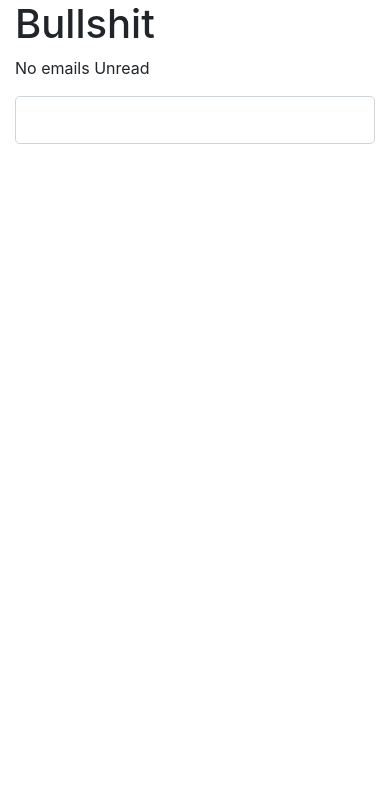
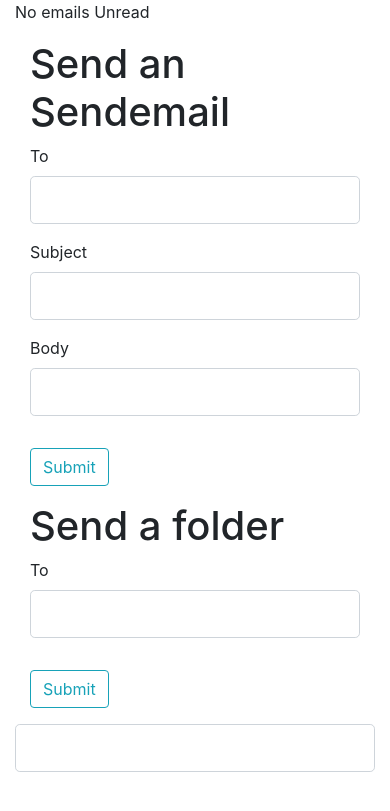
Before and after one commit to BLG-439/Assignment-1, a Flask app: template templates/loggedin.html in a window 390 px wide. Shown: the top 811 px of the page. Run offline with Flask 2, Linux system fonts and the light colour scheme; the template is opened without the code that fills it: values that come from a table or form of the project are taken from there, most other values are stand-ins (such as "Sample title", 1, 10 or a date in 2020); form fields are guessed from the names that the template uses; parts of the project's set-up code (start-up, migrations or seed data) failed here and were passed over; some libraries are stand-ins or nearby versions.

Commit message:
Sending email (Done)

```diff
--- a/READ_ME.txt
+++ b/READ_ME.txt
@@ -1,3 +1,5 @@
 - To enable audio autoplay feature:
     1. Go to chrome://flags/#autoplay-policy
     2. On "Autoplay policy" section select the "No user gesture is required" option
+
+Flask-Session
--- a/forms.py
+++ b/forms.py
@@ -6,3 +6,15 @@ class SignInForm(FlaskForm):
     email=StringField('Email', validators=[DataRequired()])
     password=PasswordField('Password', validators=[DataRequired()])
     submit=SubmitField('Sign in')
+
+
+class SendEmailForm(FlaskForm):
+    to=StringField('To', validators=[DataRequired()])
+    subject=StringField('Subject', validators=[DataRequired()])
+    body=StringField('Body', validators=[DataRequired()])
+    submit=SubmitField('Submit')
+
+
+class ReadFolderForm(FlaskForm):
+    folder=StringField('Folder Name', validators=[DataRequired()])
+    submit=SubmitField('Read')
--- a/main.py
+++ b/main.py
@@ -1,20 +1,33 @@
-from flask import Flask, render_template, url_for, redirect
-from forms import SignInForm
+from flask import Flask, render_template, url_for, redirect, session
+from forms import SignInForm, SendEmailForm, ReadFolderForm
 
 #Borrowed
-from k import get_messages
+from k import get_messages, send_email
 
 
 app=Flask(__name__)
 app.config['SECRET_KEY']='f1cc00c7d395eab3b4c3' #10
 
+
 @app.route('/', methods=['GET', 'POST'])
 def index():
-  form = SignInForm()
-  if form.validate_on_submit():
-    messages=get_messages(form.email.data, form.password.data)
-    return render_template('loggedin.html', Messages=messages)
-  return render_template('signin.html', Hello="static/audio/hello.mp3", Signin_email="static/audio/sign_in1.mp3", Signin_password="static/audio/sign_in2.mp3", form=form)
+  sign_in_form = SignInForm()
+  send_email_form = SendEmailForm()
+  read_folder_form = ReadFolderForm()
+
+  if sign_in_form.validate_on_submit():
+    session.get('Email', sign_in_form.email.data)
+    session.get('Password', sign_in_form.password.data)
+    messages=get_messages(sign_in_form.email.data, sign_in_form.password.data)
+    session.get('Messages', messages)
+    return render_template('loggedin.html', Messages=messages, SendEmailForm=send_email_form) #Messages supozohet te jene te gjith mesazhet e marra
+
+  if send_email_form.validate_on_submit():
+    send_email(session['Email'], session['Password'], send_email_form.to.data, send_email_form.body.data)
+    #Nje konfirmim dhe render_template
+    return render_template('loggedin.html', EmailForm=send_email_form)
+
+  return render_template('signin.html', form=sign_in_form)
 
 if __name__ == '__main__':
   app.run(debug=True)
--- a/templates/loggedin.html
+++ b/templates/loggedin.html
@@ -1,6 +1,5 @@
 {%extends "layout.html"%}
 {%block Main%}
-    <h1>Bullshit</h1>
     {%if Messages%}
         {%for message in Messages%}
             <div class="message">
@@ -10,18 +9,93 @@
     {%else%}
             <p>No emails Unread</p>
     {%endif%}
+    <form method="POST" action="" class="col-sm-4">
+        <!--For errors watch the tutorial-->
+        {{SendEmailForm.hidden_tag()}}
+        <h1>Send an Sendemail</h1>
+        <fieldset class="form-group">
+            <div class="form-group">
+                {{SendEmailForm.to.label(class="form-control-label")}}
+                {{SendEmailForm.to(class="form-control form-control-lg", id="To")}}
+            </div>
+            <div class="form-group">
+                {{SendEmailForm.subject.label(class="form-control-label")}}
+                {{SendEmailForm.subject(class="form-control form-control-lg", id="Subject")}}
+            </div>
+            <div class="form-group">
+                {{SendEmailForm.body.label(class="form-control-label")}}
+                {{SendEmailForm.body(class="form-control form-control-lg", id="Body")}}
+            </div>
+        </fieldset>
+        <div class="form-group">
+            {{SendEmailForm.submit(class="btn btn-outline-info")}}
+        </div>
+    </form>
+    <form method="POST" action="" class="col-sm-4">
+        <!--For errors watch the tutorial-->
+        {{ReadFolderForm.hidden_tag()}}
+        <h1>Send a folder</h1>
+        <fieldset class="form-group">
+            <div class="form-group">
+                {{ReadFolderForm.to.label(class="form-control-label")}}
+                {{ReadFolderForm.to(class="form-control form-control-lg", id="FolderName")}}
+            </div>
+        </fieldset>
+        <div class="form-group">
+            {{ReadFolderForm.submit(class="btn btn-outline-info")}}
+        </div>
+    </form>
     <input class="form-control form-control-lg" id="Input" name="Input" type="text" value="">
+    <audio controls hidden id="Audio_To">
+        <source src="static/audio/send_to.mp3" type="audio/mpeg">
+        Your browser does not support the audio element.
+    </audio>
+    <audio controls hidden id="Audio_Subject">
+        <source src="static/audio/send_subject.mp3" type="audio/mpeg">
+        Your browser does not support the audio element.
+    </audio>
+    <audio controls hidden id="Audio_Body">
+        <source src="static/audio/send_body.mp3" type="audio/mpeg">
+        Your browser does not support the audio element.
+    </audio>
+    <audio controls id="Audio_Sent" hidden>
+        <source src="static/audio/send_sent.mp3" type="audio/mpeg">
+        Your browser does not support the audio element.
+    </audio>
+{%endblock%}
+
+{%block Script%}
     <script>
+        audio1=document.getElementById("Audio_To");
+        audio2=document.getElementById("Audio_Subject");
+        audio3=document.getElementById("Audio_Body");
+        audio4=document.getElementById("Audio_Sent");
+        audio1.onended=function(){
+            startDictation("To", function(){
+                audio2.play();
+            });
+        }
+        audio2.onended=function(){
+            startDictation("Subject", function(){
+                audio3.play();
+            })
+        }
+        audio3.onended=function(){
+            startDictation("Body", function(){
+                audio4.play();
+                console.log("Email sent");
+            });
+        }
+        audio4.onended=function(){
+            startDictation("Input");
+        }
+
         startDictation("Input");
-        function startDictation(id) {
-
+        function startDictation(id, callback) {
             if (window.hasOwnProperty('webkitSpeechRecognition')) {
-
                 var recognition = new webkitSpeechRecognition();
-
                 recognition.continuous = false;
                 recognition.interimResults = false;
-
                 recognition.lang = "en-US";
                 //recognition.lang = "tr-TR";
                 recognition.start();
@@ -30,7 +104,7 @@
                     hold= e.results[0][0].transcript;
                     hold=hold.toLowerCase()
                     console.log(hold);
-                    if(hold.slice(0,6)=="please"){
+                    if(hold.slice(0,6)=="please" && id=="Input"){ //Command list
                         index=hold.indexOf("uppercase")
                         while(index!=-1){
                             console.log(hold)
@@ -39,9 +113,31 @@
                         }
                         hold=hold.replace(" at ", "@")
                         hold=hold.replace("underscore", "_")
-                        hold=hold.replace(/\s/g, "")
-                        document.getElementById(id).value=hold;
-                        recognition.stop();
+                        document.getElementById(id).value=hold[0].toUpperCase()+hold.slice(1);
+                        if(hold.indexOf("send") != -1){
+                            audio1.play();
+                        }
+                    }
+                    else if(id!="Input"){ //General user input
+                        //Make letters uppercase
+                        index=hold.indexOf("uppercase")
+                        while(index!=-1){
+                            console.log(hold)
+                            hold=hold.slice(0,index)+(hold[index+10]).toUpperCase()+hold.slice(index+11)
+                            index=hold.indexOf("uppercase")
+                        }
+                        //Replace Symbols
+                        hold=hold.replace("underscore", "_")
+                        if(id=="To"){//Email case
+                            hold=hold.replace(" at ", "@")
+                            hold=hold.replace("underscore", "_")
+                            hold=hold.replace(/\s/g, "")
+                            document.getElementById(id).value=hold;
+                        }
+                        else{
+                            document.getElementById(id).value=hold[0].toUpperCase()+hold.slice(1);
+                        }
+                        callback();
                     }
                     recognition.stop();
                 };
@@ -49,10 +145,18 @@
                 recognition.onerror = function(e) {
                     recognition.stop();
                 }
+
                 recognition.onend=function(){
-                    startDictation("Input");
+                    if(!isPlaying(audio1) && !isPlaying(audio2) && !isPlaying(audio3) && !isPlaying(audio4)){
+                        startDictation(id,callback);
+                    }
                 }
             }
         }
+
+        //To check if any audio is being played
+        function isPlaying(audio) {
+            return !audio.paused;
+        }
     </script>
 {%endblock%}
```
Also changed, not shown: a.py (+9 -91 lines), email_features.py (added, +95 -0 lines), k.py (+10 -8 lines), templates/signin.html (+3 -7 lines), 6 other files.
